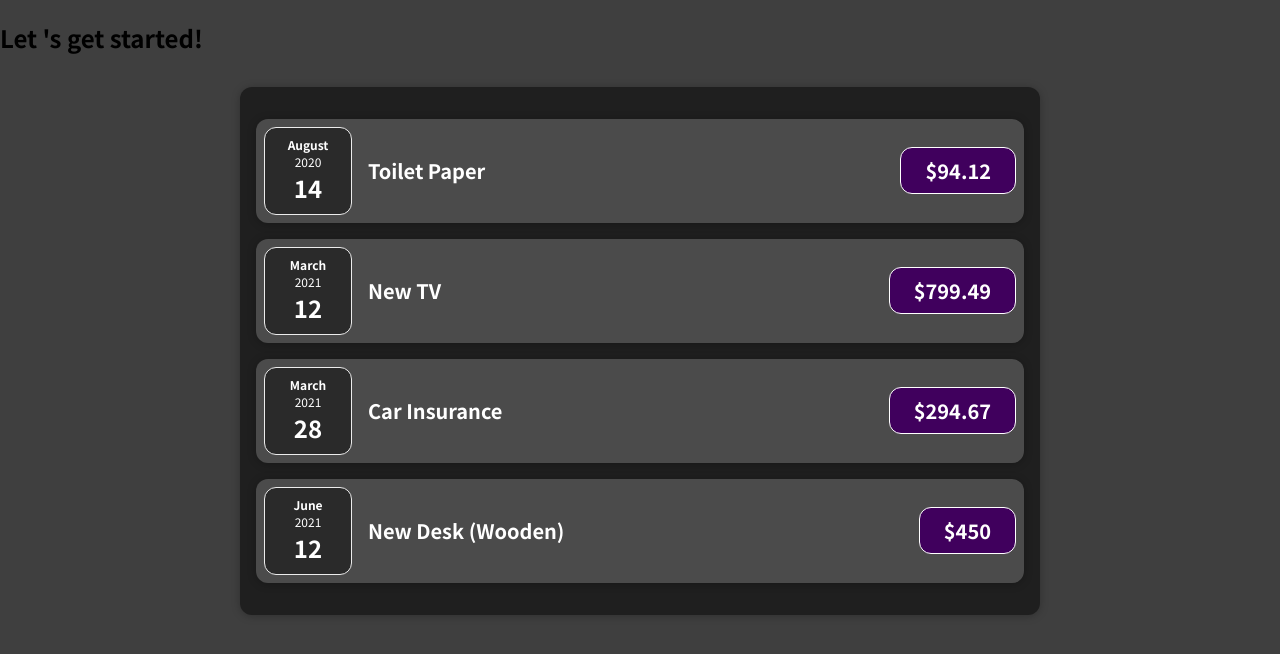
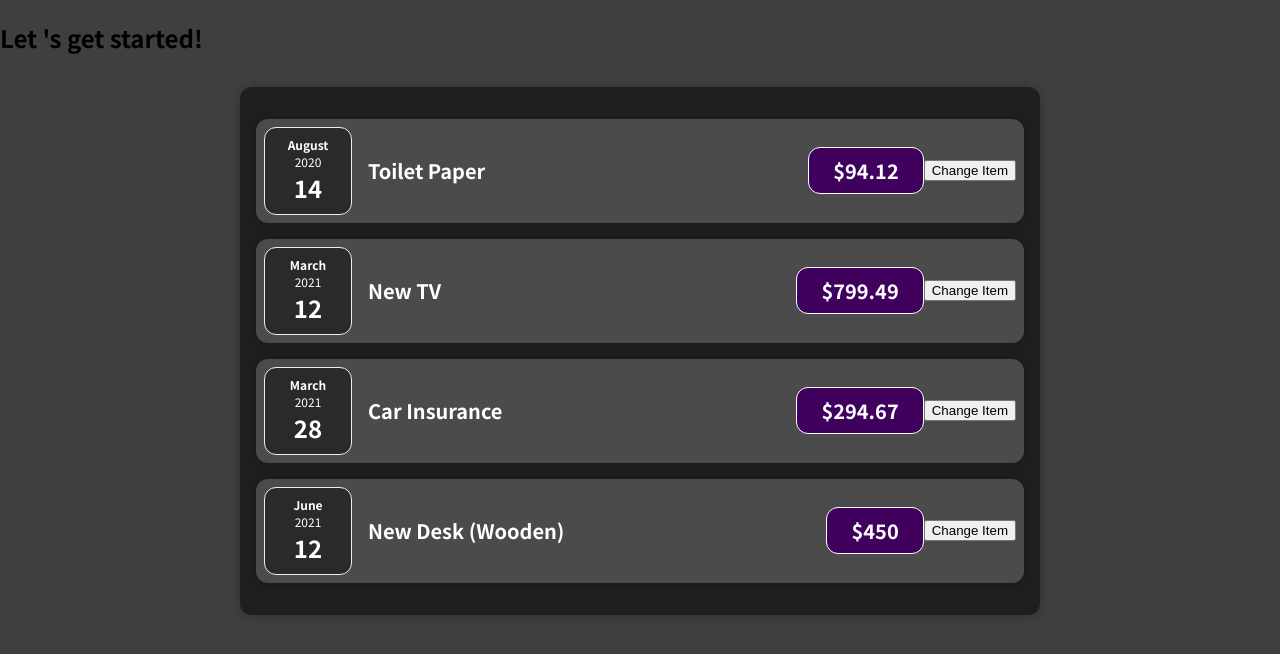
Before and after one commit to andris811/react-expense-tracker, a React (Create React App) app: page / in a window 1280 px wide. Shown: the top 654 px of the page. Built offline with nearby package versions, Linux system fonts and the light colour scheme.

Commit message:
lesson 69

```diff
--- a/src/components/ExpenseDate.js
+++ b/src/components/Expenses/ExpenseDate.js
@@ -1,3 +1,4 @@
+import React from 'react';
 import './ExpenseDate.css';
 
 function ExpenseDate(props) {
--- a/src/components/ExpenseItem.js
+++ b/src/components/Expenses/ExpenseItem.js
@@ -1,17 +1,24 @@
+import React, { useState } from 'react';
 import './ExpenseItem.css';
-import Card from './Card';
+import Card from '../UI/Card';
 import ExpenseDate from './ExpenseDate';
 
 function ExpenseItem(props) {
+  const [title, setTitle] = useState(props.title);
 
+  const clickHandler = () => {
+    setTitle('Updated!');
+    console.log(title);
+  };
 
   return (
     <Card className="expense-item">
       <ExpenseDate date={props.date}></ExpenseDate>
       <div className="expense-item__description">
-        <h2>{props.title}</h2>
+        <h2>{title}</h2>
         <div className="expense-item__price">${props.amount}</div>
       </div>
+      <button onClick={clickHandler}>Change Item</button>
     </Card>
   );
 }
--- a/src/components/Expenses.js
+++ b/src/components/Expenses/Expenses.js
@@ -1,5 +1,6 @@
+import React from 'react';
 import './Expenses.css';
-import Card from './Card';
+import Card from '../UI/Card';
 import ExpenseItem from './ExpenseItem';
 
 // Assignment: Time to Practice: React & Component Basics
--- a/src/components/Card.js
+++ b/src/components/UI/Card.js
@@ -1,3 +1,4 @@
+import React from 'react';
 import './Card.css';
 
 function Card(props) {
--- a/src/index.js
+++ b/src/index.js
@@ -1,3 +1,4 @@
+import React from 'react';
 import ReactDOM from 'react-dom/client';
 
 import './index.css';
```
Also changed, not shown: src/App.js (+10 -1 lines), src/components/Expenses/ExpenseDate.css (renamed from src/components/ExpenseDate.css), src/components/Expenses/ExpenseItem.css (renamed from src/components/ExpenseItem.css), src/components/Expenses/Expenses.css (renamed from src/components/Expenses.css), src/components/UI/Card.css (renamed from src/components/Card.css).
